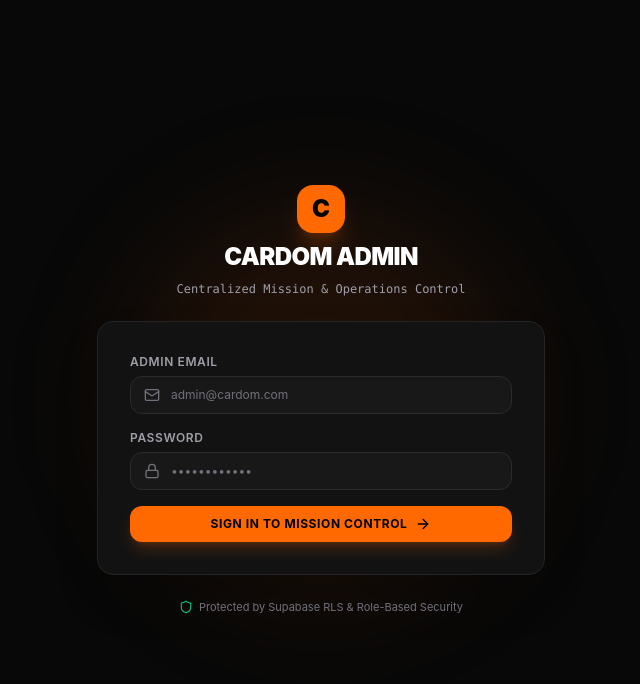
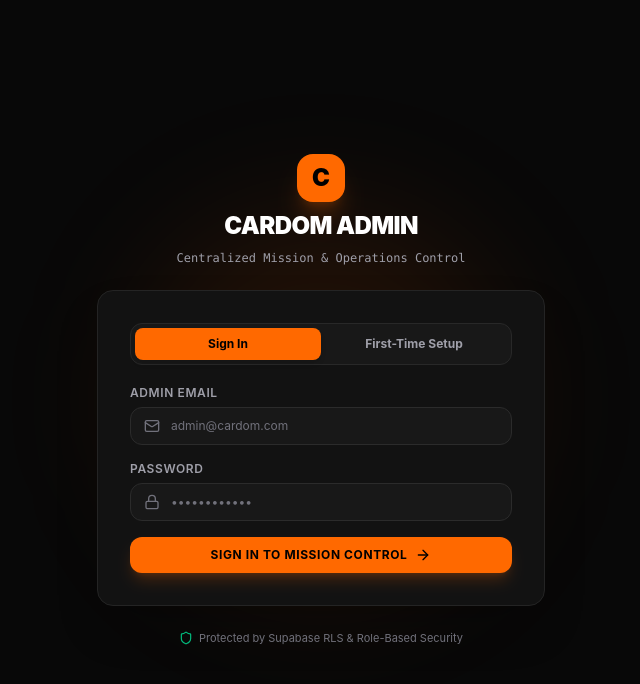
Before and after one commit to tanishq3110/Cardom, a React (Vite) app: page /login in a window 1280 px wide. Shown: the top 684 px of the page, without its empty margins (319-959 px from the left). Built offline with nearby package versions, Linux system fonts and the light colour scheme; no server answers.

Commit message:
feat(login): add explicit tabs for Sign In and First-Time Setup

```diff
--- a/src/pages/LoginPage.jsx
+++ b/src/pages/LoginPage.jsx
@@ -28,9 +28,17 @@ export function LoginPage() {
         return
       }
 
-      // First attempt to sign in; if user does not exist, auto-create the Supabase account
-      let loginRes = await login(email, password)
-      if (loginRes.error) {
+      // 1. Try signing in first (in case this email is already registered in Supabase Auth)
+      let sessionActive = false
+      const { data: signInData, error: signInErr } = await supabase.auth.signInWithPassword({
+        email: email.trim(),
+        password,
+      })
+
+      if (!signInErr && signInData?.session) {
+        sessionActive = true
+      } else {
+        // 2. Not signed in, try signing up as a new user in Supabase Auth
         const { data: signUpData, error: signUpErr } = await supabase.auth.signUp({
           email: email.trim(),
           password,
@@ -40,26 +48,36 @@ export function LoginPage() {
         })
 
         if (signUpErr) {
-          setError(signUpErr.message || 'Unable to authenticate or register admin credentials.')
+          setError(signUpErr.message || 'Unable to register admin credentials.')
           setLoading(false)
           return
         }
 
-        if (!signUpData?.session) {
-          setError('Admin registered! If email confirmation is enabled on your Supabase project, please verify your email before signing in.')
+        if (signUpData?.session) {
+          sessionActive = true
+        } else if (signUpData?.user && !signUpData?.session) {
+          setError('Admin user registered! If Supabase email confirmation is enabled, please verify your email before proceeding, or check your Supabase Auth dashboard.')
           setLoading(false)
           return
         }
       }
 
-      const bootRes = await bootstrap(fullName.trim())
-      if (!bootRes.success) {
-        setError(bootRes.error || 'Failed to initialize Super Admin.')
+      if (!sessionActive) {
+        setError('Authentication session could not be established. Please check your credentials.')
         setLoading(false)
         return
       }
 
-      navigate('/dashboard')
+      // 3. Promote authenticated user to first Super Admin via RPC
+      const bootRes = await bootstrap(fullName.trim())
+      setLoading(false)
+
+      if (!bootRes.success) {
+        setError(bootRes.error || 'Failed to initialize Super Admin.')
+        return
+      }
+
+      navigate('/dashboard', { replace: true })
       return
     }
 
@@ -92,10 +110,60 @@ export function LoginPage() {
 
         {/* Form Container */}
         <div className="rounded-2xl bg-[#121212] border border-[#242424] p-8 shadow-2xl space-y-5">
+          {/* Mode Switcher Tabs */}
+          <div className="flex rounded-xl bg-[#181818] p-1 border border-[#282828]">
+            <button
+              type="button"
+              onClick={() => {
+                setIsBootstrapping(false)
+                setError(null)
+              }}
+              className={`flex-1 py-2 text-xs font-bold rounded-lg transition-all cursor-pointer ${
+                !isBootstrapping
+                  ? 'bg-orange-500 text-black shadow-md'
+                  : 'text-zinc-400 hover:text-white'
+              }`}
+            >
+              Sign In
+            </button>
+            <button
+              type="button"
+              onClick={() => {
+                setIsBootstrapping(true)
+                setError(null)
+              }}
+              className={`flex-1 py-2 text-xs font-bold rounded-lg transition-all cursor-pointer ${
+                isBootstrapping
+                  ? 'bg-orange-500 text-black shadow-md'
+                  : 'text-zinc-400 hover:text-white'
+              }`}
+            >
+              First-Time Setup
+            </button>
+          </div>
+
           {error && (
-            <div className="p-3 rounded-xl bg-rose-500/10 border border-rose-500/20 text-rose-400 text-xs flex items-center gap-2">
-              <AlertCircle className="w-4 h-4 flex-shrink-0" />
-              <span>{error}</span>
+            <div className="p-3.5 rounded-xl bg-rose-500/10 border border-rose-500/20 text-rose-400 text-xs space-y-1.5">
+              <div className="flex items-center gap-2">
+                <AlertCircle className="w-4 h-4 flex-shrink-0" />
+                <span className="font-semibold">{error}</span>
+              </div>
+              {!isBootstrapping && error.toLowerCase().includes('credential') && (
+                <p className="text-[11px] text-zinc-400 pl-6">
+                  First time setting up? Switch to the{' '}
+                  <button
+                    type="button"
+                    onClick={() => {
+                      setIsBootstrapping(true)
+                      setError(null)
+                    }}
+                    className="text-orange-400 hover:underline font-bold"
+                  >
+                    First-Time Setup
+                  </button>{' '}
+                  tab above to create and initialize the first Super Admin account.
+                </p>
+              )}
             </div>
           )}
 
@@ -103,9 +171,9 @@ export function LoginPage() {
             <div className="p-3.5 rounded-xl bg-orange-500/10 border border-orange-500/25 text-orange-400 text-xs flex items-start gap-2.5">
               <Sparkles className="w-4 h-4 flex-shrink-0 mt-0.5" />
               <div>
-                <p className="font-bold">Initial System Bootstrap</p>
+                <p className="font-bold">First-Time Super Admin Bootstrap</p>
                 <p className="text-zinc-400 mt-0.5 leading-relaxed">
-                  No Super Administrator exists yet. Enter your credentials to claim the initial Super Admin account for this Cardom installation.
+                  Enter your details below. If you already have a Cardom account, enter its credentials; otherwise, a new Super Admin account will be created automatically.
                 </p>
               </div>
             </div>
```
